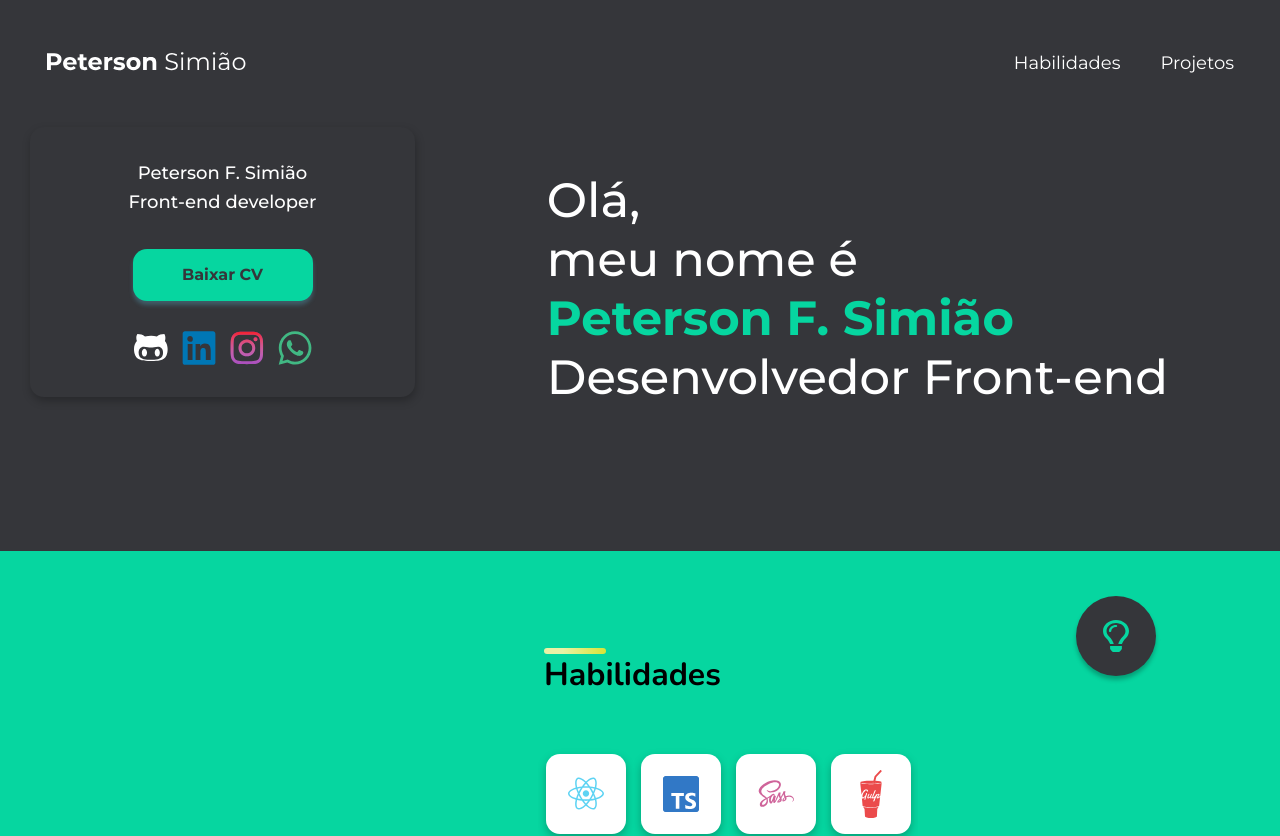
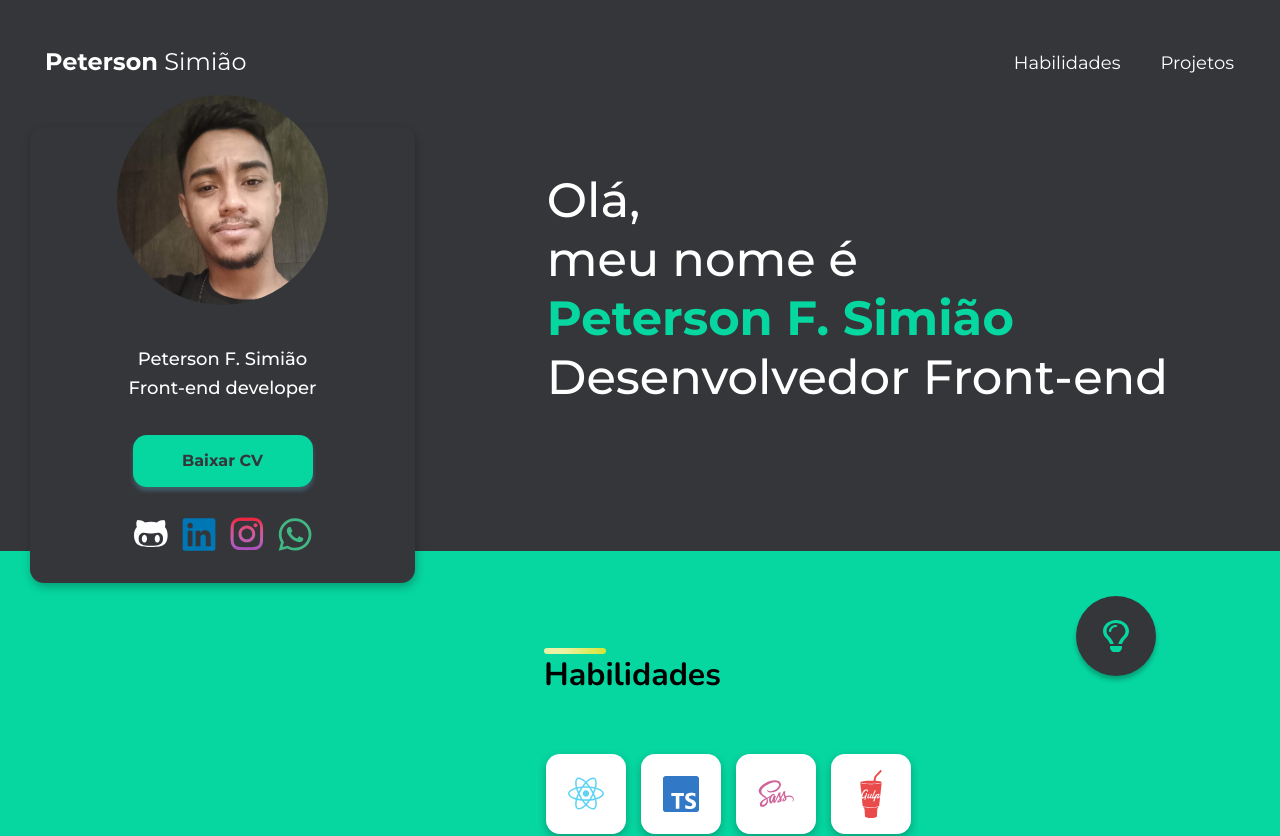
Before and after one commit to PetersonFonsec/my_blog, a Next.js app: page / in a window 1280 px wide. Shown: the top 836 px of the page. Built offline with nearby package versions, Linux system fonts and the light colour scheme.

Commit message:
fix: desfazendo commit anterior

```diff
--- a/components/Cards/CardProfile/index.jsx
+++ b/components/Cards/CardProfile/index.jsx
@@ -5,13 +5,13 @@ import { Card, Description, DownloadButton, Avatar } from "./style";
 function CardProfile(params) {
   return (
     <Card>
-      {/* <Avatar>
+      <Avatar>
         <Image
           layout="fill"
           src="/photos/profile.jpg"
           alt="Peterson Fonseca Simião"
         />
-      </Avatar> */}
+      </Avatar>
 
       <Description>
         Peterson F. Simião
```
